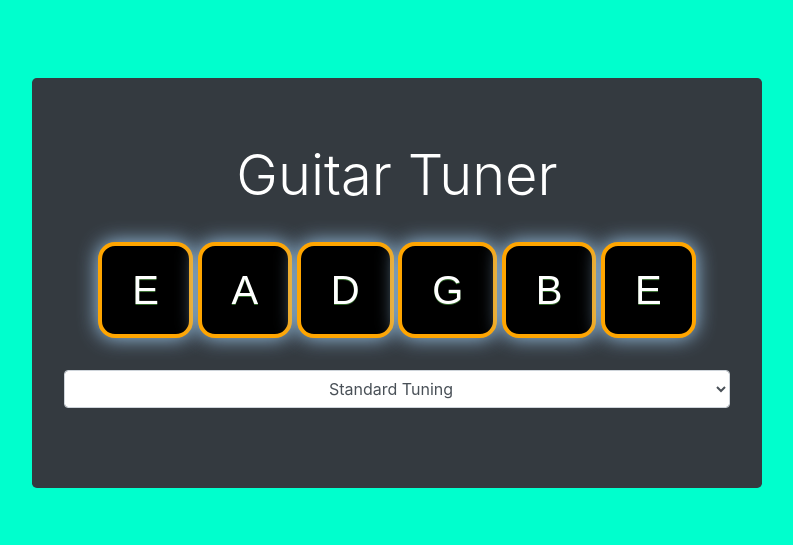
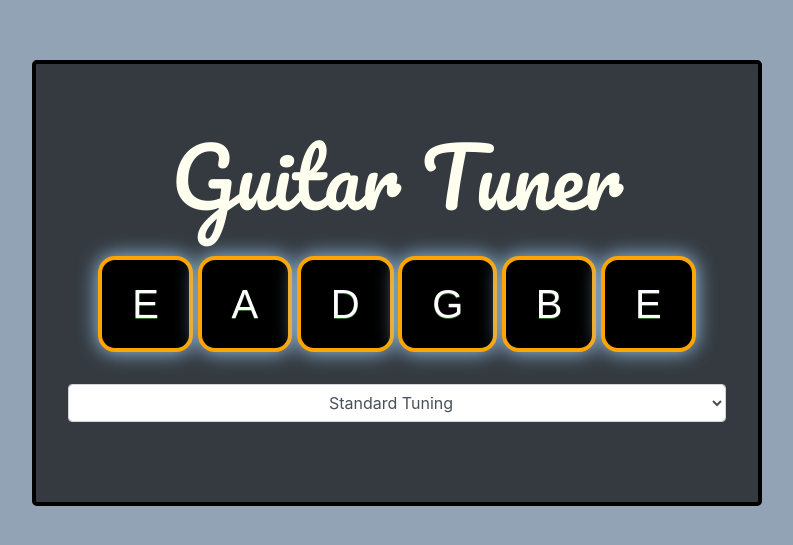
Before and after one commit to michealcoleyoung/GuitarTunerApp, a plain HTML site: page index.html in a window 1280 px wide. Shown: the part 101-646 px from the top of the page, without its empty margins (243-1036 px from the left). Drawn offline with nearby package versions, Linux system fonts and the light colour scheme.

Commit message:
changes made

```diff
--- a/index.html
+++ b/index.html
@@ -41,8 +41,8 @@
 
 <div class="row align-items-center h-100">
 <div class="col-8 mx-auto">
-<div class="jumbotron text-center bg-dark">
-<h1 class="display-4">Guitar Tuner</h1>
+<div class="jumbotron text-center bg-dark" style="border: 4px solid black;">
+<h1 class="display-4" style="font-family: 'Pacifico', cursive; font-size: 80px; color: #fffff0;">Guitar Tuner</h1>
 <br>
 
 
@@ -58,7 +58,7 @@
 <div class="form-group"><br>
 
 
-<select class="form-control text-center" id="tunings" onchange="changeTuning();">
+<select class="form-control text-center" id="tunings" onchange="changeTuning(); showNote()">
 
 <option value="standard">Standard Tuning</option>
 <option value="dropD">Drop D</option>
--- a/index.js
+++ b/index.js
@@ -125,6 +125,7 @@ function playNote(id) {
 
 function changeTuning() {
 	// Changes the letters of each button according to what tuning is selected
+
 	var val = document.getElementById('tunings').value;
 	// stanard tuning
 	if (val == 'standard') {
--- a/styles.css
+++ b/styles.css
@@ -1,5 +1,7 @@
+@import url('https://fonts.googleapis.com/css?family=Pacifico');
+
 html, body {
-	background-color: #00ffcd;
+	background-color: #91a3b5;
 	height: 100%;
 	background-position: center;
 }
@@ -22,7 +24,7 @@ html, body {
 .notePlayed {
 	/* takes care of inline styling issue*/
 	background-color:#000000;
-	border:4px solid green !important;
+	border:4px solid green;
 	border-radius: 17px;
 	display:inline-block;
 	cursor:pointer;
```
